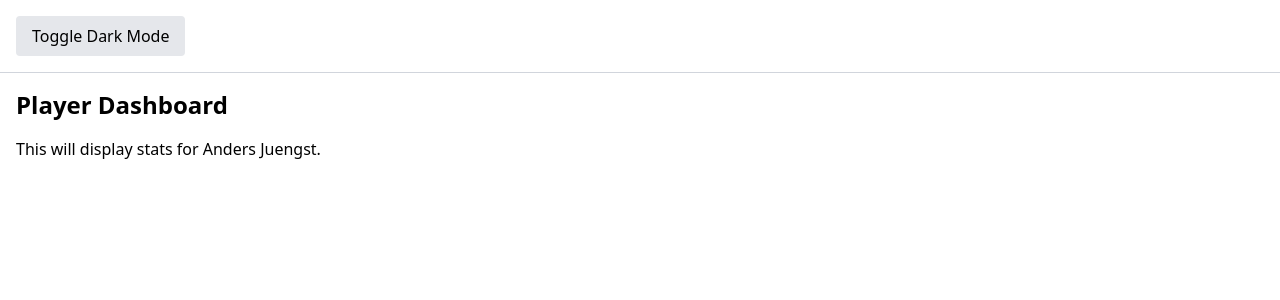
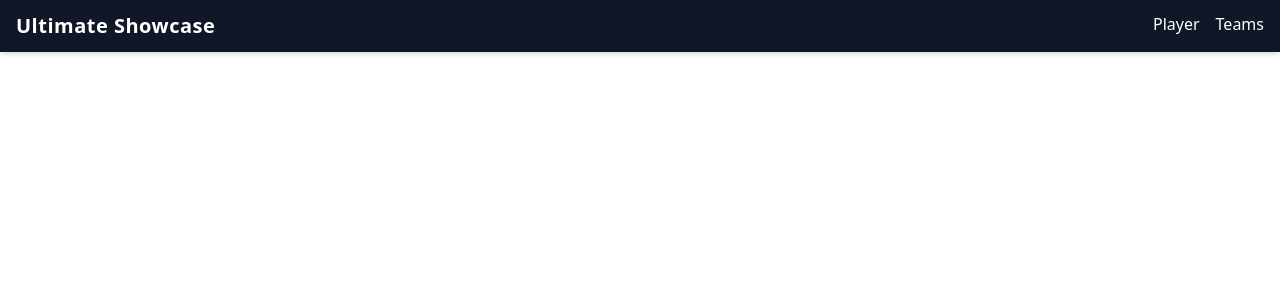
Before and after one commit to sconnole/angular-showcase, an Angular app: page / in a window 1280 px wide. Shown: the top 300 px of the page. Built offline with nearby package versions, Linux system fonts and the light colour scheme.

Commit message:
fix: navigation

```diff
--- a/src/app/app.component.html
+++ b/src/app/app.component.html
@@ -1,15 +1,6 @@
 <!-- src/app/app.component.html -->
 <div class="min-h-screen bg-white text-black dark:bg-gray-900 dark:text-white transition-colors">
-  <header class="p-4 border-b border-gray-300 dark:border-gray-700">
-    <button
-      (click)="toggleDarkMode()"
-      class="bg-gray-200 dark:bg-gray-700 px-4 py-2 rounded"
-    >
-      Toggle Dark Mode
-    </button>
-  </header>
-
-  <main class="p-4">
-    <router-outlet></router-outlet>
-  </main>
-</div>
+  <app-nav></app-nav>
+<main class="p-4">
+  <router-outlet></router-outlet>
+</main></div>
--- a/src/app/app.component.ts
+++ b/src/app/app.component.ts
@@ -1,9 +1,11 @@
 import { Component } from '@angular/core';
 import { RouterOutlet } from '@angular/router';
 
+import { NavComponent } from './components/nav/nav.component';
+
 @Component({
   selector: 'app-root',
-  imports: [RouterOutlet],
+  imports: [NavComponent, RouterOutlet],
   templateUrl: './app.component.html',
   styleUrl: './app.component.css',
 })
--- a/src/app/app.routes.ts
+++ b/src/app/app.routes.ts
@@ -3,7 +3,7 @@ import { Routes } from '@angular/router';
 
 export const routes: Routes = [
   {
-    path: '',
+    path: 'player',
     loadComponent: () =>
       import('./components/player-dashboard.component').then(
         (m) => m.PlayerDashboardComponent,
--- /dev/null
+++ b/src/app/components/nav/nav.component.html
@@ -0,0 +1,22 @@
+<nav class="bg-gray-900 text-white px-4 py-3 shadow-md flex flex-wrap justify-between items-center">
+  <div class="text-xl font-bold tracking-wide">Ultimate Showcase</div>
+
+  <div class="flex space-x-4">
+    <a
+      routerLink="/player"
+      routerLinkActive="text-yellow-300 border-b-2 border-yellow-300"
+      class="hover:text-yellow-300 pb-1 transition-all"
+    >
+      Player
+    </a>
+
+    <a
+      routerLink="/teams"
+      routerLinkActive="text-yellow-300 border-b-2 border-yellow-300"
+      class="hover:text-yellow-300 pb-1 transition-all"
+    >
+      Teams
+    </a>
+
+  </div>
+</nav>
```
Also changed, not shown: src/app/components/nav/nav.component.ts (added, +10 -0 lines), src/app/components/nav/nav.component.css (added), 1 other file (tests, documents, lock files or other folders).
